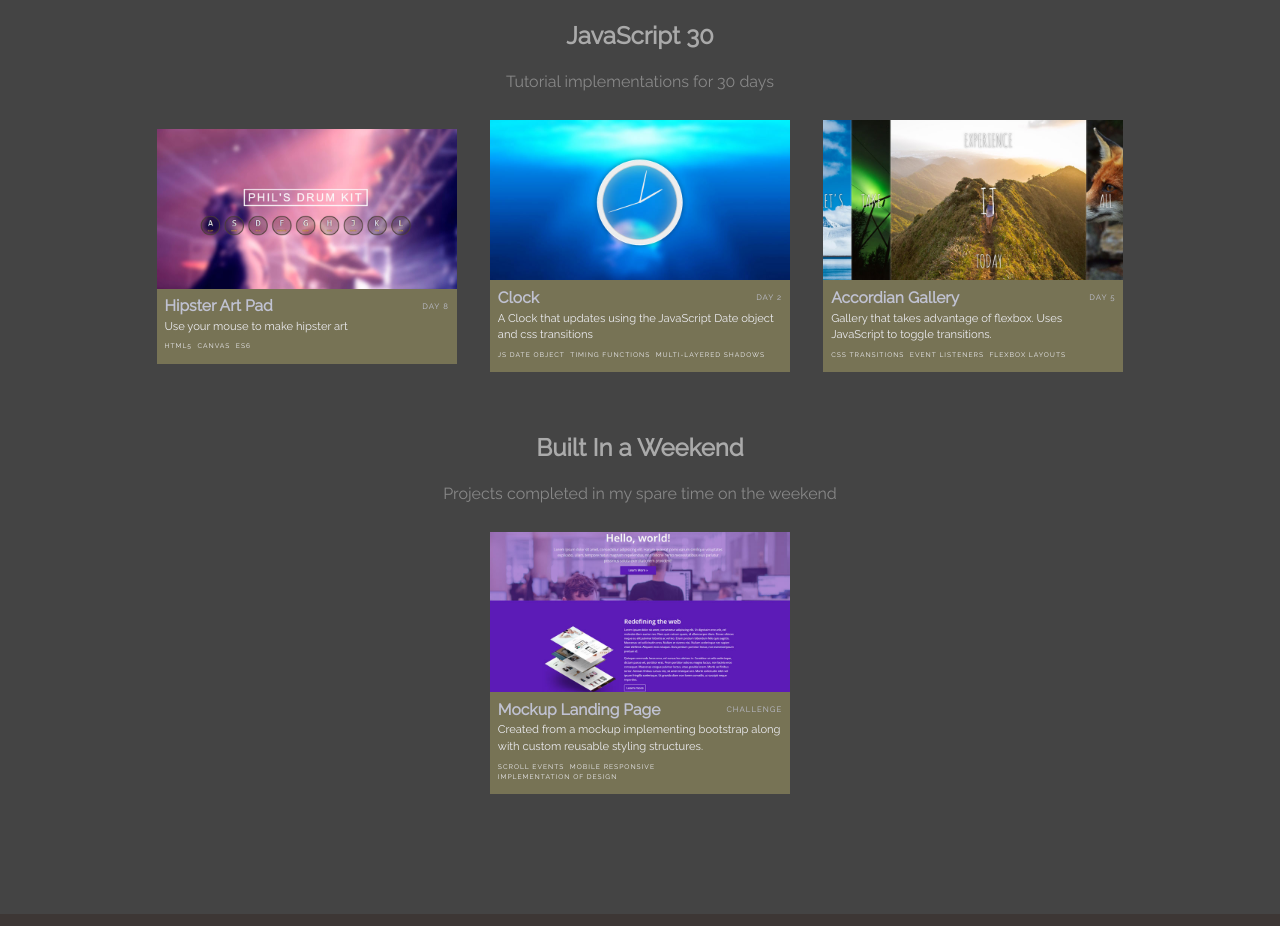
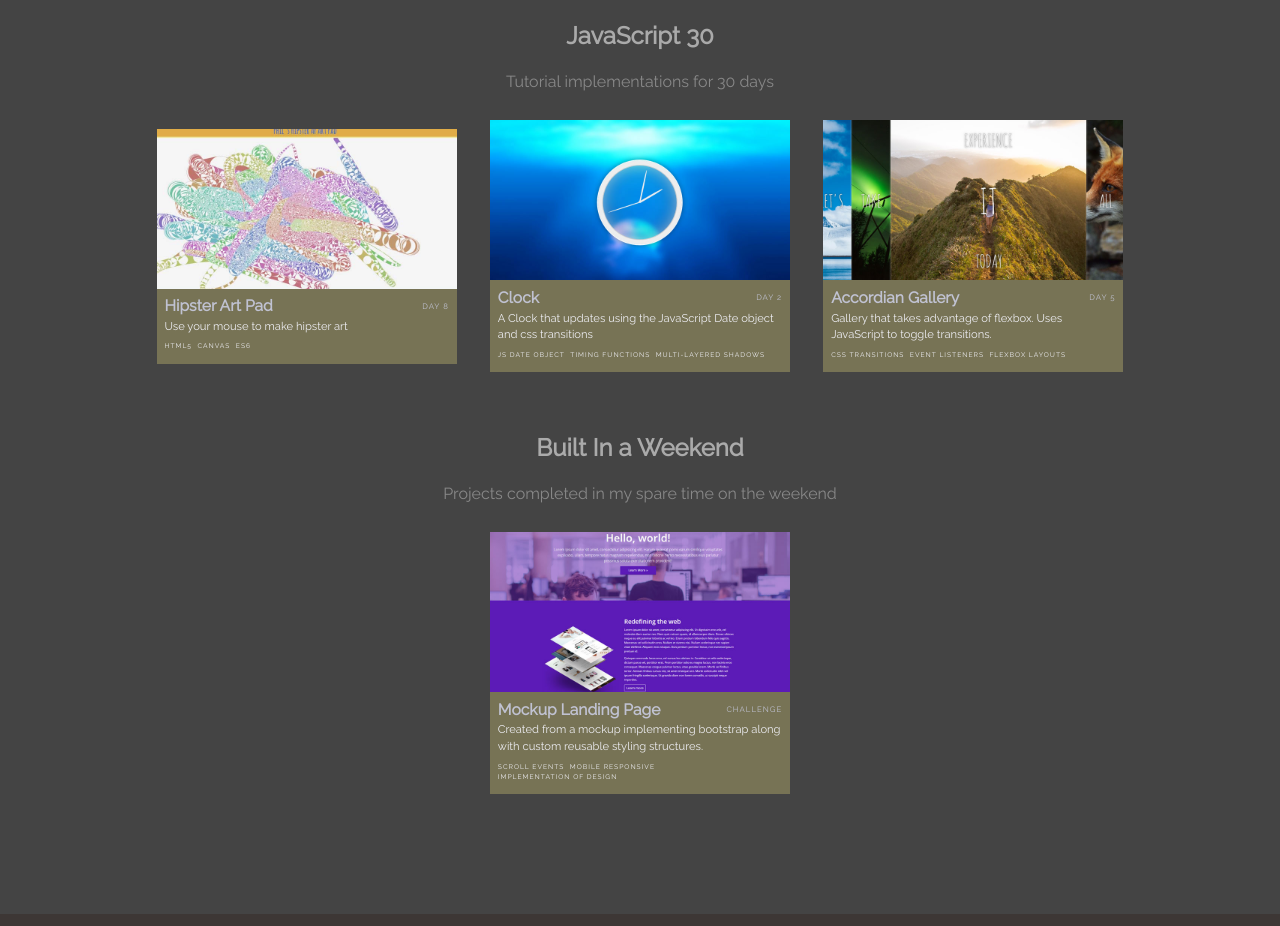
Before and after one commit to phileflanagan/my-website-v5.0, a website: page index.html in a window 1280 px wide. Shown: the part 2300-3226 px from the top of the page. Drawn offline with nearby package versions, Linux system fonts and the light colour scheme; a web font is replaced by a local one.

Commit message:
Recompiled css

```diff
--- a/css/style.css
+++ b/css/style.css
@@ -795,7 +795,7 @@ a.disabledgh:hover {
   background-image: url("/img/pp/letiequalzeroblog.jpg"); }
 
 #card-1 .thumb {
-  background-image: url("/img/js30/Day1-800-450.jpg"); }
+  background-image: url("/img/js30/Day8-800-450.jpg"); }
 
 #card-2 .thumb {
   background-image: url("/img/js30/Day2-800-450.jpg"); }
```
